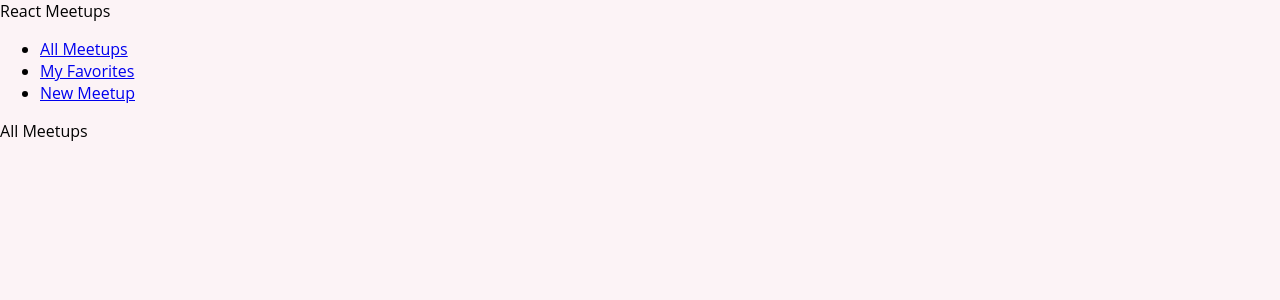
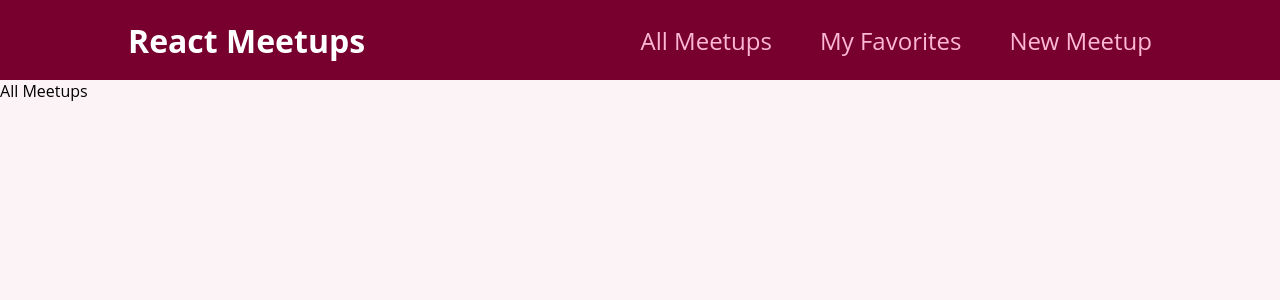
Before and after one commit to Adri-Antanon/react-refresher, a React (Create React App) app: page / in a window 1280 px wide. Shown: the top 300 px of the page. Built offline with nearby package versions, Linux system fonts and the light colour scheme.

Commit message:
styles: :lipstick: css modules

```diff
--- a/src/components/layout/mainNavigation/index.js
+++ b/src/components/layout/mainNavigation/index.js
@@ -1,9 +1,11 @@
 import { Link } from "react-router-dom";
+
+import classes from "./styles.module.css";
 
 export const MainNavigation = () => {
   return (
-    <header>
-      <div>React Meetups</div>
+    <header className={classes.header}>
+      <div className={classes.logo}>React Meetups</div>
       <nav>
         <ul>
           <li>
--- /dev/null
+++ b/src/components/layout/mainNavigation/styles.module.css
@@ -0,0 +1,47 @@
+.header {
+  width: 100%;
+  height: 5rem;
+  display: flex;
+  align-items: center;
+  justify-content: space-between;
+  background-color: #77002e;
+  padding: 0 10%;
+}
+
+.logo {
+  font-size: 2rem;
+  color: white;
+  font-weight: bold;
+}
+
+.header ul {
+  list-style: none;
+  margin: 0;
+  padding: 0;
+  display: flex;
+  align-items: baseline;
+}
+
+.header li {
+  margin-left: 3rem;
+}
+
+.header a {
+  text-decoration: none;
+  font-size: 1.5rem;
+  color: #fcb8d2;
+}
+
+.header a:hover,
+.header a:active,
+.header a.active {
+  color: white;
+}
+
+.badge {
+  background-color: #cc2062;
+  color: white;
+  border-radius: 12px;
+  padding: 0 1rem;
+  margin-left: 0.5rem;
+}
```
